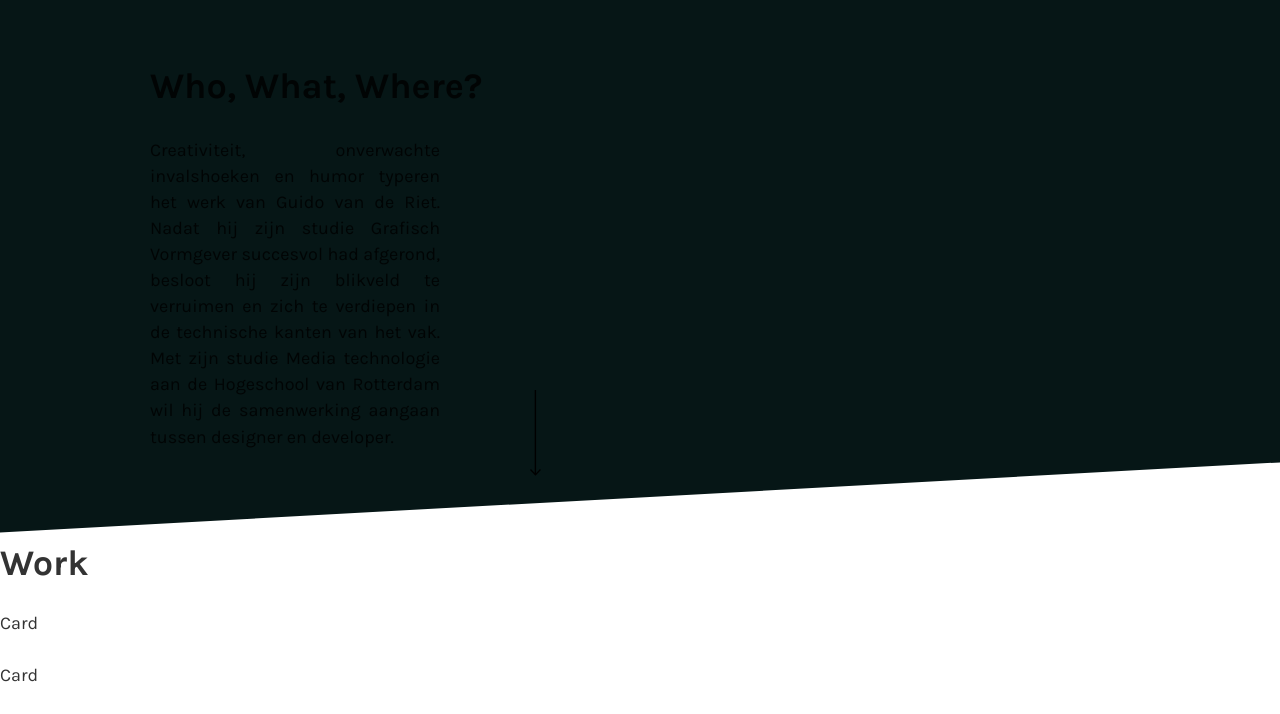
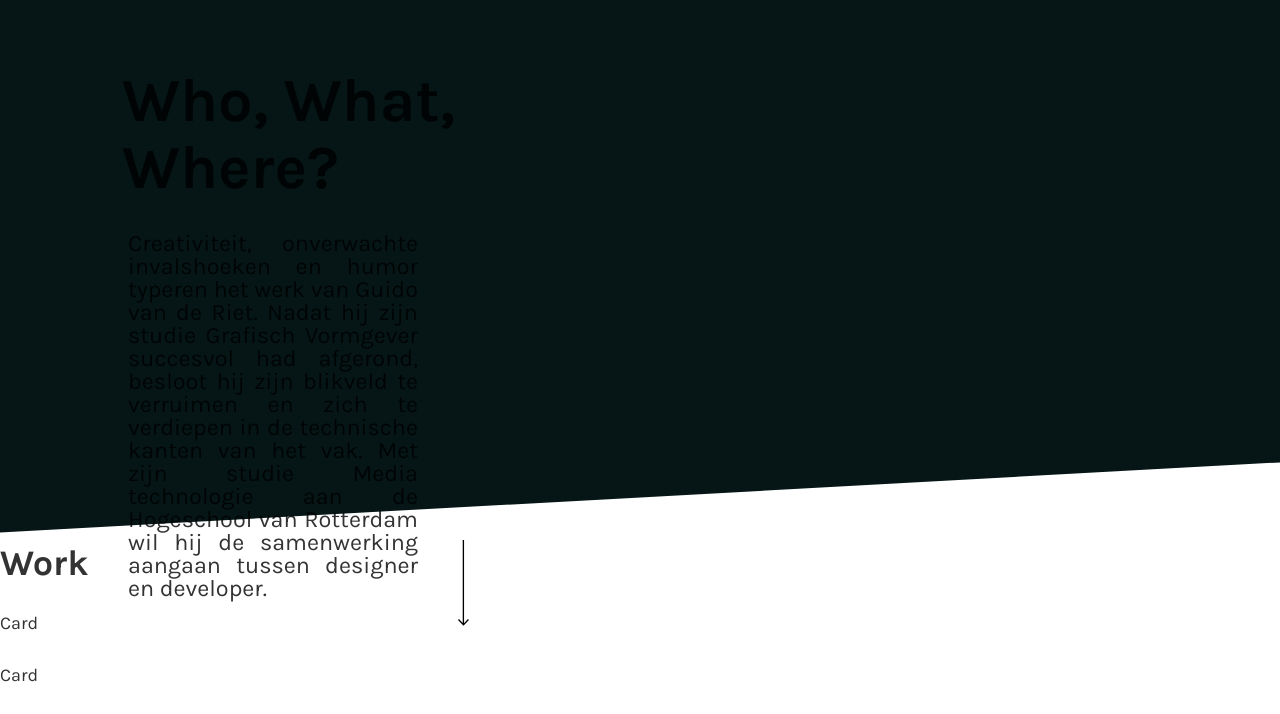
Before and after one commit to GuidovdRiet/guidovanderiet-portfolio, a Gatsby site: page / in a window 1280 px wide. Shown: the part 136-850 px from the top of the page. Built offline with nearby package versions, Linux system fonts and the light colour scheme; Gatsby itself is replaced by a stand-in of ours.

Commit message:
Add font spacing

```diff
--- a/src/components/Header/index.js
+++ b/src/components/Header/index.js
@@ -17,7 +17,7 @@ const Head = styled.header`
 const ContentWrapper = styled.div`
   flex: 1;
   display: flex;
-  margin: 70px 150px 0 150px;
+  margin: 70px 10% 0 10%;
 `;
 
 const Content = styled.div`
@@ -29,7 +29,8 @@ const Content = styled.div`
 const ContentTop = styled.div`
   & > h1 {
     color: ${props => props.theme.colorWhite};
-    margin: 0 0 30px 0;
+    margin: 0 0 30px -6px;
+    font-size: 3.4em;
   }
 `;
 
@@ -37,16 +38,18 @@ const ContentBottom = styled.div`
   display: flex;
   text-align: justify;
   & > p {
-    margin-right: 90px;
+    margin-right: 40px;
     width: 290px;
     color: ${props => props.theme.colorLightGray};
+    font-size: 1.3em;
+    line-height: 23px;
   }
 `;
 
 const ArrowContainer = styled.div`
   display: flex;
   align-items: flex-end;
-  margin-right: 95px;
+  margin-right: 140px;
 `;
 
 const HeaderTriangle = styled.div`
```
